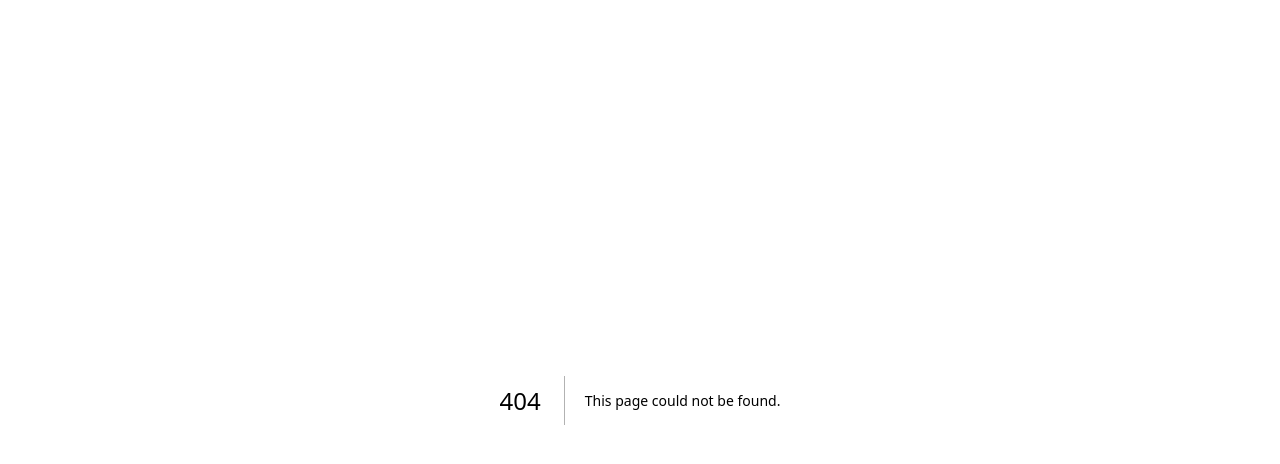
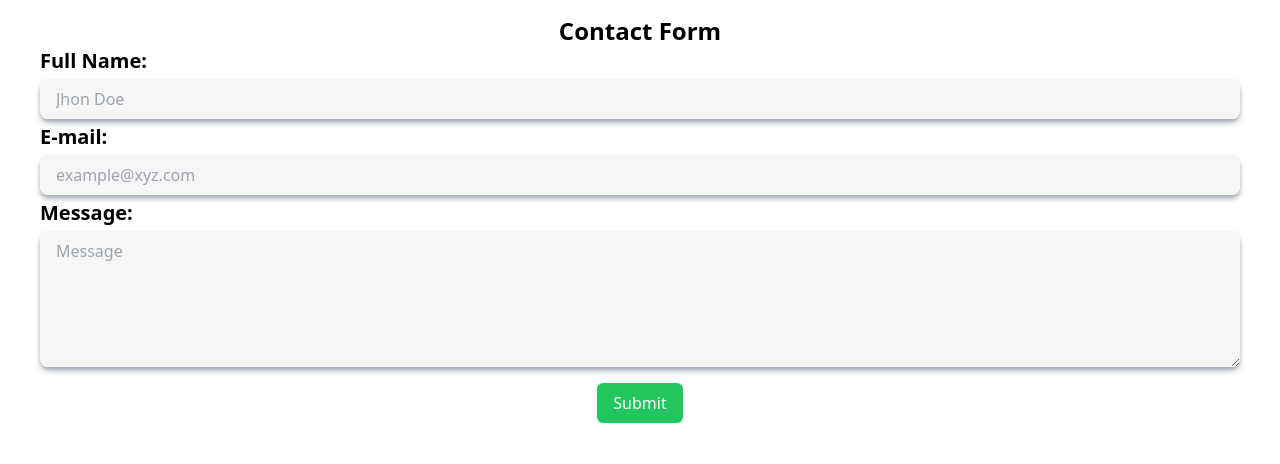
Before and after one commit to mhmAdmin1122/UDTech, a Next.js app: page /Components/C/ContactForm in a window 1280 px wide. Before the commit this address had no page. Shown: the top 464 px of the page. Built offline with nearby package versions, Linux system fonts and the light colour scheme.

Commit message:
contact us form created

```diff
--- /dev/null
+++ b/pages/Components/C/ContactForm.tsx
@@ -0,0 +1,29 @@
+import React, { useState } from 'react'
+
+const ContactForm = () => {
+    // const [isActive, setIsActive] = useState(false);
+
+    // const handleClick = (event: any) => {
+    //     setIsActive(current => !current);
+    // };
+
+    return (
+
+        <div className="contactForm bg-[#fff] px-[40px] py-[15px] rounded-xl">
+            <h1 className='font-bold text-2xl text-center cursor-context-menu'>Contact Form</h1>
+            <form action="" className='grid items-center'>
+                <label htmlFor="">Full Name: </label>
+                <input type="text" placeholder='Jhon Doe' required />
+                <label htmlFor="">E-mail: </label>
+                <input type="email" placeholder='example@xyz.com' required />
+                <label htmlFor="">Message: </label>
+                <textarea rows={5} cols={20} placeholder='Message' required />
+                <div className="flex flex-wrap justify-center items-center gap-6 my-3">
+                    <button type='submit' className='bg-green-500 px-4 py-2 rounded-md cursor-pointer text-white'>Submit</button>
+                </div>
+            </form>
+        </div>
+    )
+}
+
+export default ContactForm
--- a/pages/Components/N/Navbar.tsx
+++ b/pages/Components/N/Navbar.tsx
@@ -25,7 +25,7 @@ const Navbar = () => {
     }, []);
 
     return (
-        <nav className={`flex overflow-hidden relative flex-wrap items-center rounded-b-[36px] w-full h-auto px-[28px] py-[8px] text-2xl font-semibold top-0 z-40 justify-between ${isSticky ? 'sticky bg-[#fff] text-[#000] shadow-md shadow-gray-300' : 'bg-[#222648] text-[#fff]'}`}>
+        <nav className={`flex overflow-hidden relative flex-wrap items-center rounded-b-[36px] w-full h-auto px-[28px] py-[8px] text-2xl font-semibold top-0 z-50 justify-between ${isSticky ? 'sticky bg-[#fff] text-[#000] shadow-md shadow-gray-300' : 'bg-[#222648] text-[#fff]'}`}>
 
             <Link href="/" className="logo-box flex flex-wrap items-center relative z-40 gap-1" title='Home'>
                 <b className='p-2 rounded-full' title='Universal Developers'><BsRobot /></b>
--- a/pages/help/index.tsx
+++ b/pages/help/index.tsx
@@ -1,4 +1,4 @@
-import React from 'react'
+import React, { useState } from 'react'
 import Layout from '../Components/L/Layout'
 import Head from 'next/head'
 import Link from 'next/link'
@@ -9,8 +9,14 @@ import CoursesProblems from '@/public/img/svg/coursesProblems.svg'
 import paymentProb from '@/public/img/svg/payment.svg'
 import FeedBackPic from '@/public/img/svg/feedback.svg'
 import DownProblems from '@/public/img/svg/download.svg'
+import ContactForm from '../Components/C/ContactForm'
 
-const index = () => {
+const Help = () => {
+    const [isActive, setIsActive] = useState(false);
+
+    const handleClick = (event: any) => {
+        setIsActive(current => !current);
+    };
     return (
         <>
             <Head>
@@ -26,7 +32,7 @@ const index = () => {
                     <div className="cards w-[100%] flex flex-wrap justify-center mt-8 gap-9">
 
                         {/* Contact Us */}
-                        <div className="card1 hover:shadow-lg hover:shadow-[#555694] w-[220px] h-[160px] bg-blue-900 rounded-lg text-white grid justify-items-center justify-center items-center transition-all ease-in-out duration-500">
+                        <div className="card1 hover:shadow-lg hover:shadow-[#555694] w-[220px] h-[160px] bg-blue-900 rounded-lg text-white grid justify-items-center justify-center items-center transition-all ease-in-out duration-500" onClick={handleClick}>
                             <Image src={ContactPic} alt='Contact Us' className='w-[90px] h-[90px] px-2 py-2' />
                             <Link href={'/help'}>Contact Us</Link>
                         </div>
@@ -62,10 +68,17 @@ const index = () => {
                         </div>
 
                     </div>
+
+                    {isActive &&
+                        <div className={isActive?'absolute z-40 bg-[#3b3b3b62] w-[600px] px-[80px] py-[30px] rounded-xl': "hidden"}>
+                            <ContactForm />
+                            <b className='bg-red-500 top-1 right-2 px-4 py-2 rounded-md cursor-pointer text-white mt-2 absolute' onClick={handleClick}>X</b>
+                        </div>
+                    }
                 </div>
             </Layout>
         </>
     )
 }
 
-export default index
+export default Help
--- a/styles/globals.css
+++ b/styles/globals.css
@@ -55,3 +55,10 @@ body::-webkit-scrollbar-thumb{
 .card6{
   background: linear-gradient(128.55deg, #03045E -18.59%, #0D9CED 134.63%);
 }
+
+form label{
+  @apply font-bold text-xl;
+}
+form input, form textarea{
+  @apply py-2 px-4 bg-[#f5f5f5de] my-1 shadow-md shadow-gray-400 rounded-lg outline-none;
+}
```
